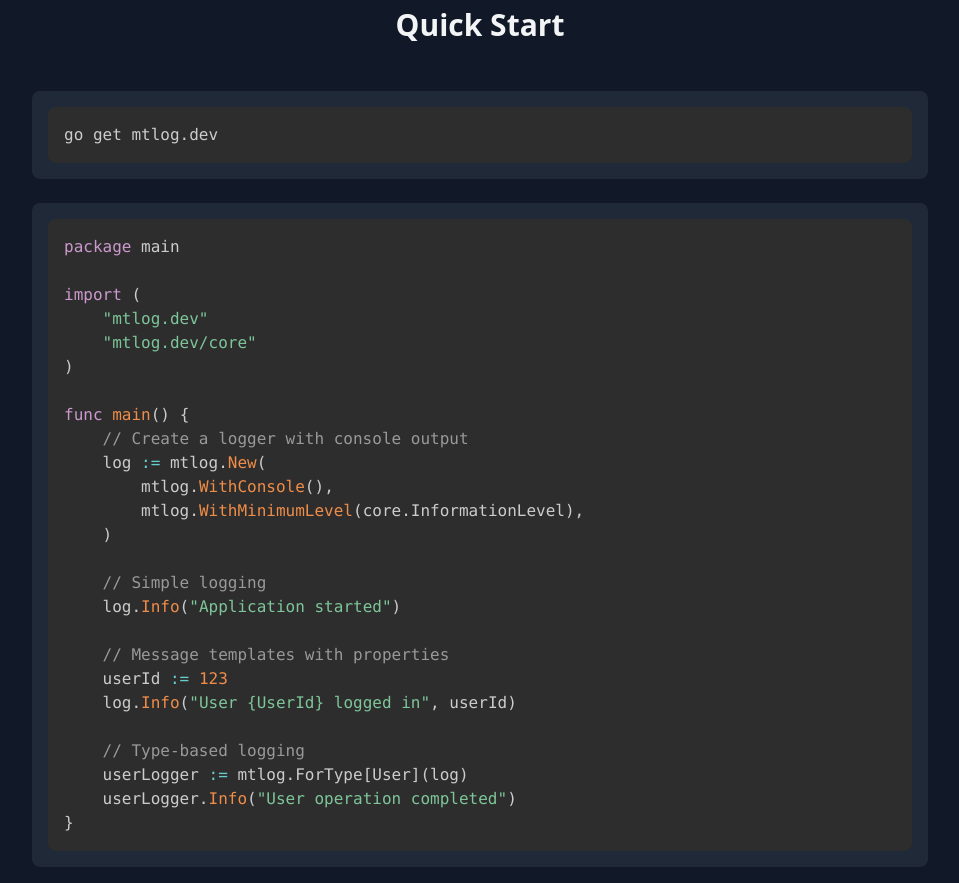
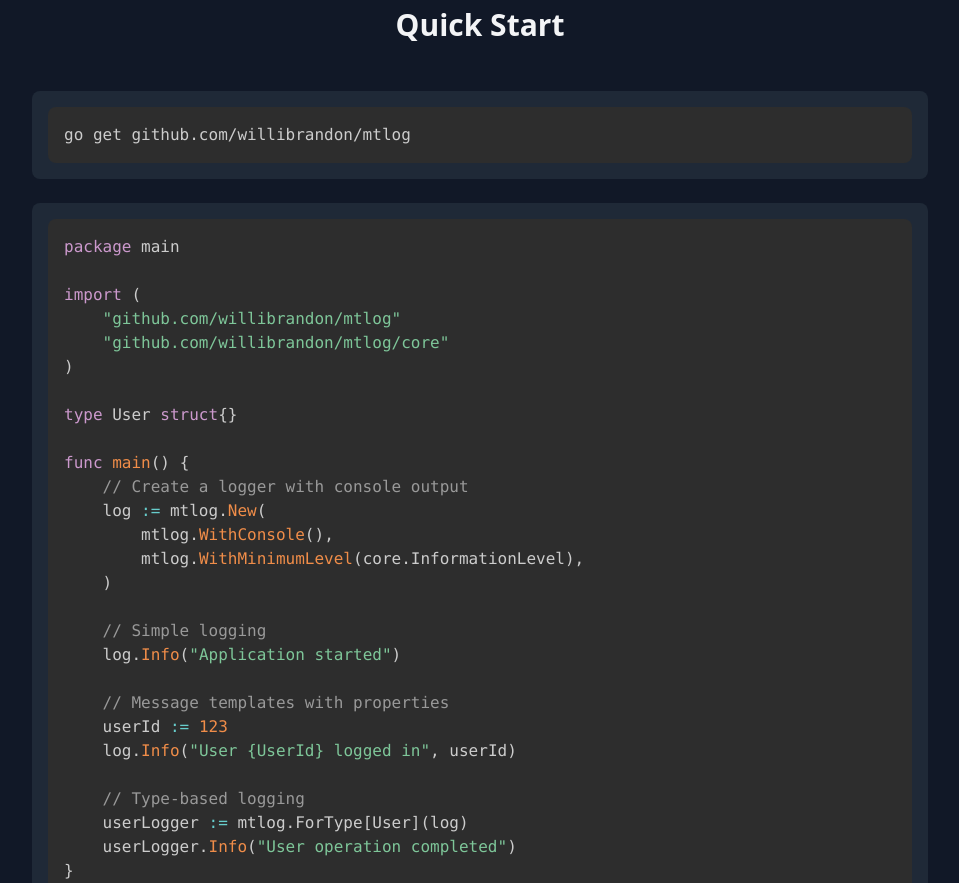
Before and after one commit to willibrandon/mtlog, a plain HTML site: page docs/index.html in a window 1280 px wide. Shown: the part 2080-2963 px from the top of the page, without its empty margins (160-1119 px from the left). Drawn offline with nearby package versions, Linux system fonts and the light colour scheme.

Commit message:
fix: remove vanity URL and correct docs examples
- Replace mtlog.dev imports with github.com/willibrandon/mtlog
- Fix WithConsoleProperties() to WithConsole() in examples
- Add missing User type declaration in Quick Start
- Remove Go import meta tags and CNAME file

```diff
--- a/docs/index.html
+++ b/docs/index.html
@@ -5,10 +5,6 @@
     <meta name="viewport" content="width=device-width, initial-scale=1.0">
     <title>mtlog - Message Template Logging for Go</title>
     <meta name="description" content="Serilog-inspired structured logging for Go with message templates, rich formatting, and native Seq support.">
-
-    <!-- Go import vanity URL -->
-    <meta name="go-import" content="mtlog.dev git https://github.com/willibrandon/mtlog">
-    <meta name="go-source" content="mtlog.dev https://github.com/willibrandon/mtlog https://github.com/willibrandon/mtlog/tree/main{/dir} https://github.com/willibrandon/mtlog/blob/main{/dir}/{file}#L{line}">
 
     <!-- Open Graph -->
     <meta property="og:title" content="mtlog - Message Template Logging for Go">
@@ -278,16 +274,18 @@ logrLogger := mtlogr.NewLogger(...)</code></pre>
             <h3 class="text-3xl font-bold text-center mb-12">Quick Start</h3>
 
             <div class="bg-gray-800 rounded-lg p-4 mb-6">
-                <pre><code class="language-bash">go get mtlog.dev</code></pre>
+                <pre><code class="language-bash">go get github.com/willibrandon/mtlog</code></pre>
             </div>
 
             <div class="bg-gray-800 rounded-lg p-4">
                 <pre><code class="language-go">package main
 
 import (
-    "mtlog.dev"
-    "mtlog.dev/core"
+    "github.com/willibrandon/mtlog"
+    "github.com/willibrandon/mtlog/core"
 )
+
+type User struct{}
 
 func main() {
     // Create a logger with console output
```
Also changed, not shown: docs/quick-reference.html (+0 -4 lines), README.md, 1 other file.
